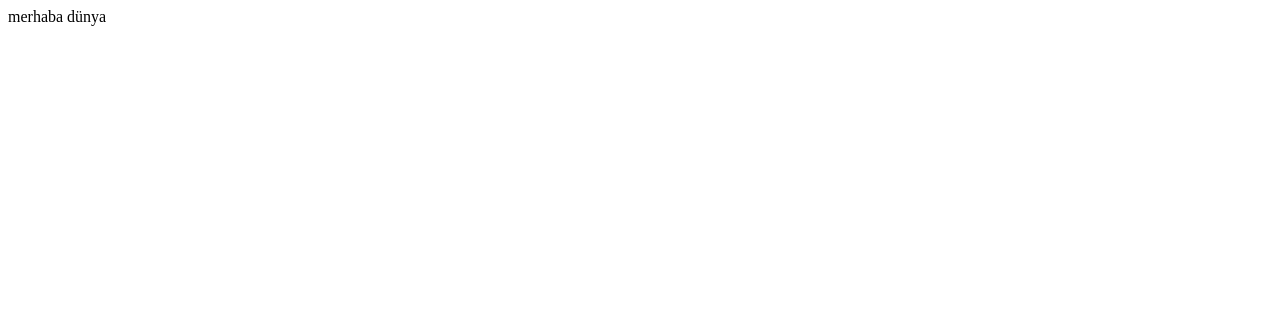
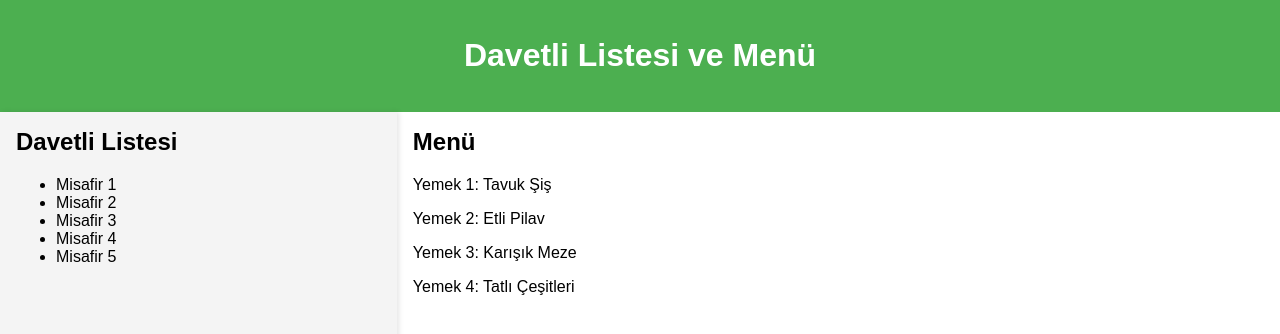
Before and after one commit to eymenkandemir/eymenkandemir.github.io, a plain HTML site: page index.html in a window 1280 px wide. Drawn offline with Linux system fonts and the light colour scheme.

Commit message:
Update index.html
4te

```diff
--- a/index.html
+++ b/index.html
@@ -1 +1,96 @@
-merhaba dünya
+<!DOCTYPE html>
+<html lang="tr">
+<head>
+    <meta charset="UTF-8">
+    <meta name="viewport" content="width=device-width, initial-scale=1.0">
+    <title>Mobil Uyumlu Davetli Listesi ve Menü</title>
+    <style>
+        /* Genel stil ayarları */
+        body {
+            font-family: Arial, sans-serif;
+            margin: 0;
+            padding: 0;
+            box-sizing: border-box;
+        }
+
+        /* Başlık */
+        header {
+            background-color: #4CAF50;
+            color: white;
+            padding: 1rem;
+            text-align: center;
+        }
+
+        /* Konteyner */
+        .container {
+            display: flex;
+            flex-direction: row;
+            height: calc(100vh - 70px); /* Header yüksekliği çıkarılır */
+        }
+
+        /* Sol taraf: Davetli Listesi */
+        .sidebar {
+            width: 30%;
+            background-color: #f4f4f4;
+            padding: 1rem;
+            overflow-y: auto;
+            box-shadow: 2px 0 5px rgba(0, 0, 0, 0.1);
+        }
+
+        /* Sağ taraf: Menü */
+        .main-content {
+            width: 70%;
+            padding: 1rem;
+            overflow-y: auto;
+        }
+
+        /* Davetli Listesi Başlık */
+        .sidebar h2, .main-content h2 {
+            margin-top: 0;
+        }
+
+        /* Mobil uyumluluk - ekran küçükse alt alta diz */
+        @media (max-width: 768px) {
+            .container {
+                flex-direction: column;
+            }
+
+            .sidebar, .main-content {
+                width: 100%;
+            }
+        }
+    </style>
+</head>
+<body>
+
+<header>
+    <h1>Davetli Listesi ve Menü</h1>
+</header>
+
+<div class="container">
+    <!-- Davetli Listesi -->
+    <div class="sidebar">
+        <h2>Davetli Listesi</h2>
+        <ul>
+            <li>Misafir 1</li>
+            <li>Misafir 2</li>
+            <li>Misafir 3</li>
+            <li>Misafir 4</li>
+            <li>Misafir 5</li>
+            <!-- Daha fazla davetli ekleyebilirsiniz -->
+        </ul>
+    </div>
+
+    <!-- Menü -->
+    <div class="main-content">
+        <h2>Menü</h2>
+        <p>Yemek 1: Tavuk Şiş</p>
+        <p>Yemek 2: Etli Pilav</p>
+        <p>Yemek 3: Karışık Meze</p>
+        <p>Yemek 4: Tatlı Çeşitleri</p>
+        <!-- Menü öğelerini buraya ekleyebilirsiniz -->
+    </div>
+</div>
+
+</body>
+</html>
```
